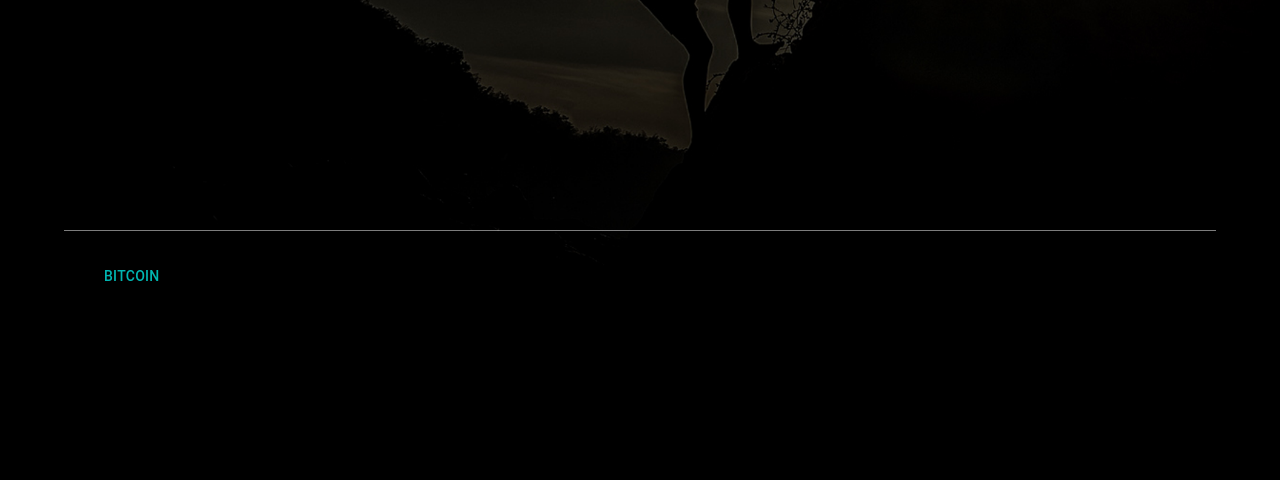
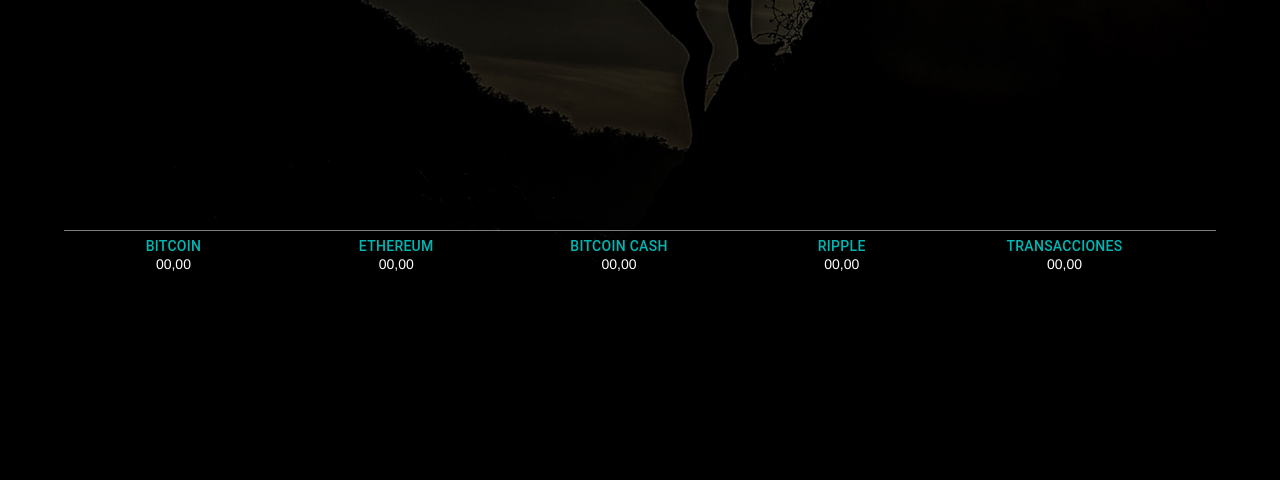
Before and after one commit to main-2017/Boldness, a PHP site: page / in a window 1280 px wide. Shown: the part 473-953 px from the top of the page. Run offline with PHP 8.4, Linux system fonts and the light colour scheme; some libraries are stand-ins or nearby versions.

Commit message:
Barra de precios lista

```diff
--- a/css/styles.css
+++ b/css/styles.css
@@ -80,13 +80,30 @@ html{
 .price{
 	display: inline-block;
 	clear: both;
+	margin:0;
+	padding: 0;
+	width: 100%;
+}
+
+.money-content{
+	width: 19%;
+	display: inline-block;
+	line-height: 0.1em;
 }
 
 .money-title{
 	color: #00b6b2;
 	font-size: 1em;
 	text-align: center;
-	display: inline-block;
+	display: block;
+	margin: 8px auto;
+	min-width: 50px;
+}
+
+.value-price{
+	color: #FFF;
+	text-align: center;
+	line-height: 0.5em;
 }
 
 /*Logotipo Menu*/
--- a/index.html
+++ b/index.html
@@ -36,11 +36,11 @@
 			<button class="mdl-button mdl-js-button mdl-button--raised mdl-js-ripple-effect colored-blue" id="start-btn">COMENCEMOS</button>
 			<div class="price-bar" id="price-bar">
 				<ul class="price" id="price">
-					<li><h5 class="money-title">BITCOIN</h5><p id="bitcoin">00,00</p></li>
-					<li><h5 class="money-title">ETHEREUM</h5><p id="ethereum">00,00</p></li>
-					<li><h5 class="money-title">BITCOIN CASH</h5><p id="bitcoin-cash">00,00</p></li>
-					<li><h5 class="money-title">RIPPLE</h5><p id="ripple">00,00</p></li>
-					<li><h5 class="money-title">TRANSACCIONES</h5><p id="transacciones">00,00</p></li>
+					<li class="money-content"><h5 class="money-title">BITCOIN</h5><p class="value-price" id="bitcoin">00,00</p></li>
+					<li class="money-content"><h5 class="money-title">ETHEREUM</h5><p class="value-price" id="ethereum">00,00</p></li>
+					<li class="money-content"><h5 class="money-title">BITCOIN CASH</h5><p class="value-price" id="bitcoin-cash">00,00</p></li>
+					<li class="money-content"><h5 class="money-title">RIPPLE</h5><p class="value-price" id="ripple">00,00</p></li>
+					<li class="money-content"><h5 class="money-title">TRANSACCIONES</h5><p class="value-price" id="transacciones">00,00</p></li>
 				</ul>
 			</div>
 		</section>
@@ -107,7 +107,7 @@
 					<h5 class="copy">&copy; 2017 Boldness Team</h5>
 				</div>
 				<div class="social-icon atributions">
-					<h5 class="link-atribution">Diseñado y Desarrollado por <a href="http://maingroup.co/" target="_blank" class="maingroup-link">Main Group</a></h5>
+					<h5 class="link-atribution">By <a href="http://maingroup.co/" target="_blank" class="maingroup-link">Main Group</a></h5>
 				</div>
 			</div>
 		</section>
```
